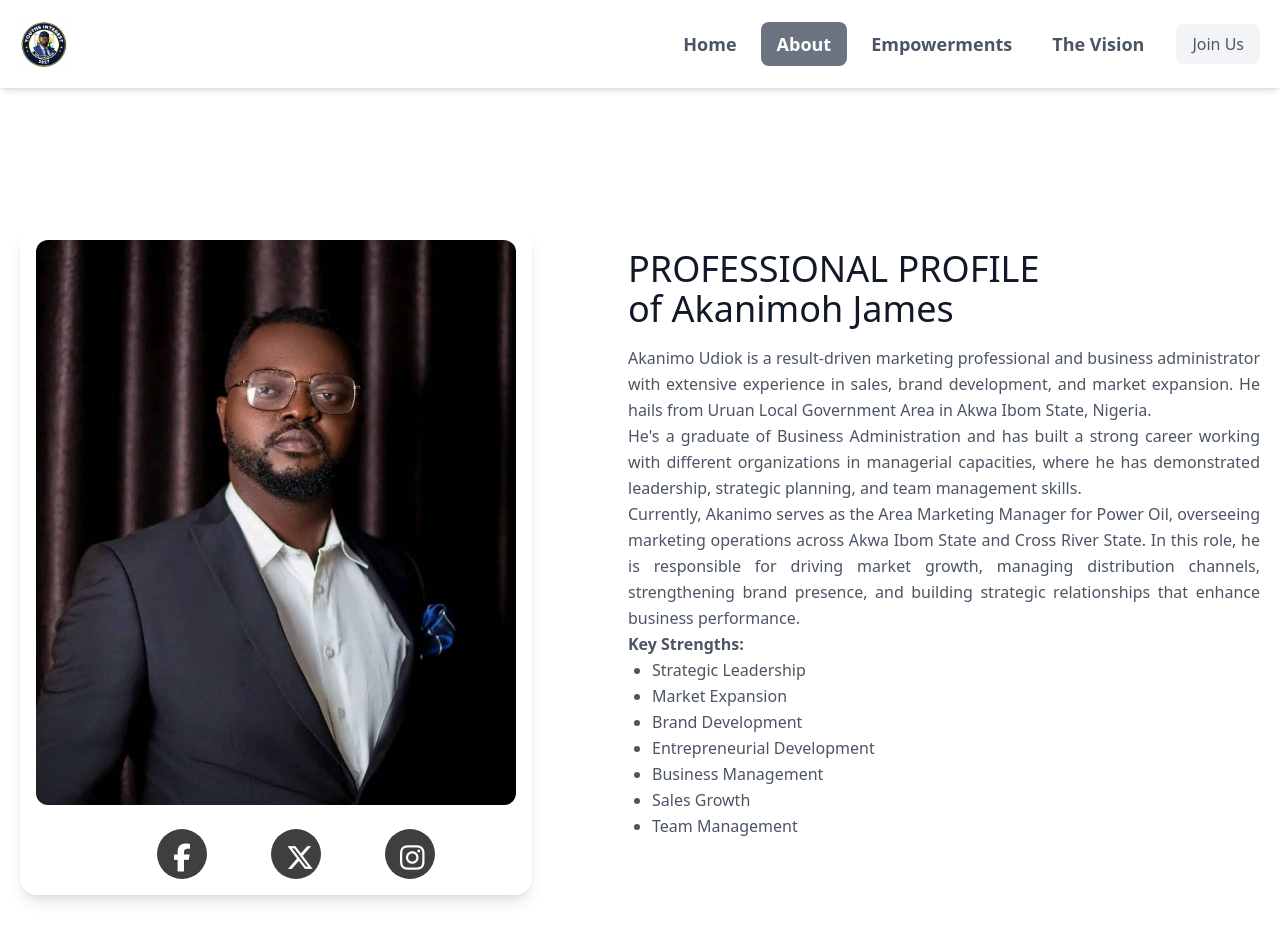
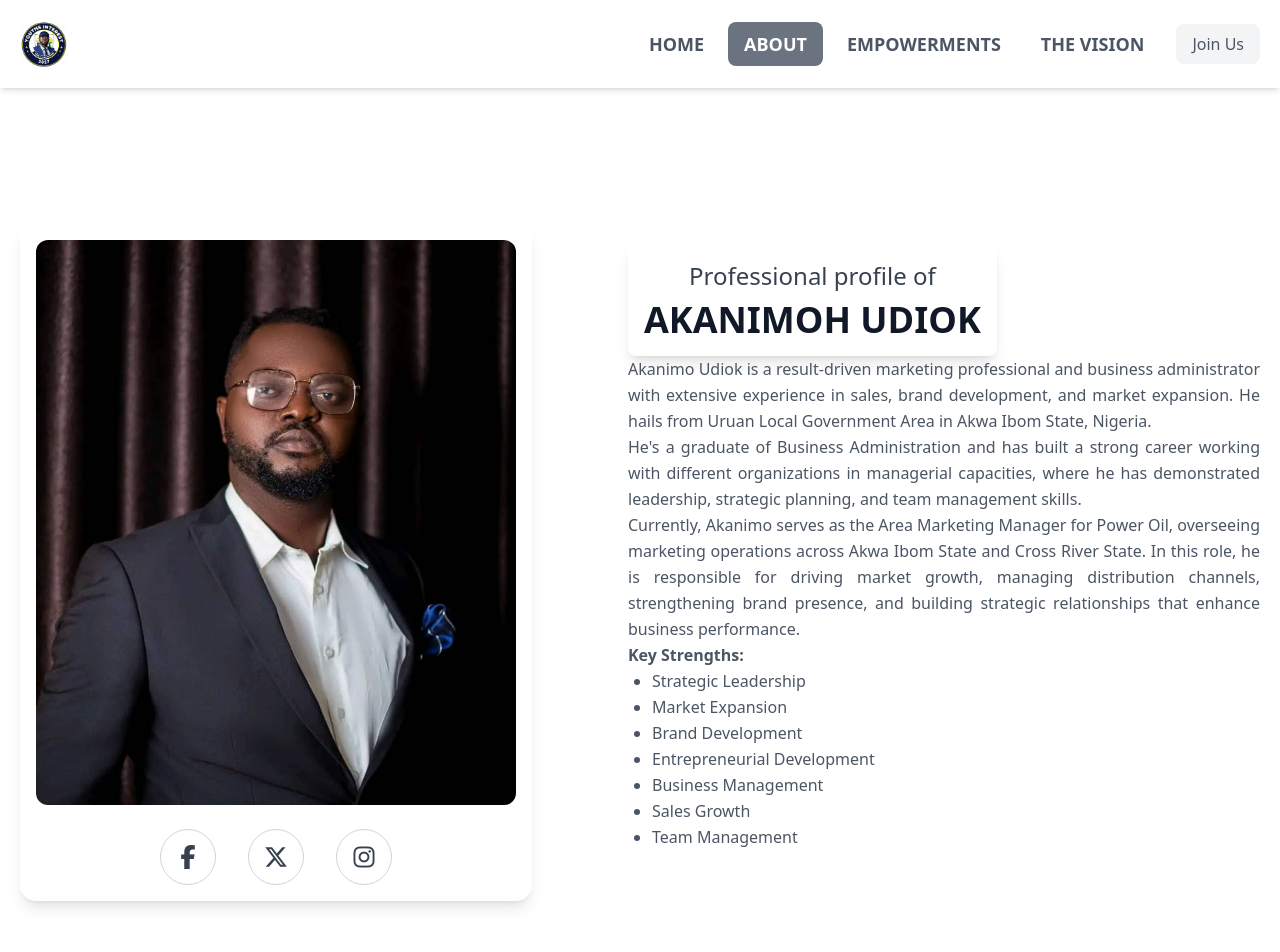
Before and after one commit to otubaba/youthinterest2027, a plain HTML site: page about.html in a window 1280 px wide. Shown: the top 952 px of the page. Drawn offline with nearby package versions, Linux system fonts and the light colour scheme.

Commit message:
about.html

```diff
--- a/about.html
+++ b/about.html
@@ -3,7 +3,11 @@
 <head>
     <meta charset="UTF-8">
     <meta name="viewport" content="width=device-width, initial-scale=1.0">
-    <title>The Youth Interest 2027</title>
+    <title>The Youth Vision 2027</title>
+
+    <!-- Favicon -->
+    <link rel="icon" type="image/jpeg" href="images/1.jpeg">
+
     <link rel="stylesheet" href="style.css">
     <script src="https://cdn.tailwindcss.com"></script>
 </head>
@@ -29,10 +33,10 @@
 
       <!-- NAV -->
       <nav class="flex flex-col md:flex-row md:ml-auto md:space-x-2 mt-4 md:mt-0">
-        <a class="px-4 py-2 text-lg font-bold rounded-lg hover:bg-gray-500 hover:text-white" href="index.html">Home</a>
-        <a class="px-4 py-2 text-lg font-bold rounded-lg hover:bg-gray-500 hover:text-white" href="about.html">About</a>
-        <a class="px-4 py-2 text-lg font-bold rounded-lg hover:bg-gray-500 hover:text-white" href="empowerments.html">Empowerments</a>
-        <a class="px-4 py-2 text-lg font-bold rounded-lg hover:bg-gray-500 hover:text-white" href="vision.html">The Vision</a>
+        <a class="px-4 py-2 text-lg font-bold rounded-lg hover:bg-gray-500 hover:text-white" href="index.html">HOME</a>
+        <a class="px-4 py-2 text-lg font-bold rounded-lg hover:bg-gray-500 hover:text-white" href="about.html">ABOUT</a>
+        <a class="px-4 py-2 text-lg font-bold rounded-lg hover:bg-gray-500 hover:text-white" href="empowerments.html">EMPOWERMENTS</a>
+        <a class="px-4 py-2 text-lg font-bold rounded-lg hover:bg-gray-500 hover:text-white" href="vision.html">THE VISION</a>
       </nav>
 
       <!-- BUTTON -->
@@ -56,16 +60,55 @@
                     <img class="object-cover object-center rounded-xl w-full" alt="hero" src="images/7.jpeg">
 
                 <!-- Icons -->
-                    <ul class="flex justify-center gap-6 pt-6 text-xl text-gray-700 icon">
-                        <li><i class="fa-brands fa-facebook-f"></i></li>
-                        <li><i class="fa-brands fa-x-twitter"></i></li>
-                        <li><i class="fa-brands fa-instagram"></i></li>
+                    <!-- Icons -->
+                    <ul class="flex justify-center items-center gap-4 sm:gap-6 md:gap-8 pt-4 sm:pt-6 icons">
+
+                    <li>
+                        <a href="#" class="flex items-center justify-center
+                        w-10 h-10 sm:w-12 sm:h-12 md:w-14 md:h-14
+                        rounded-full border border-gray-300
+                        text-gray-700 text-lg sm:text-xl md:text-2xl
+                        transition-all duration-300
+                        hover:bg-blue-600 hover:text-white hover:scale-110">
+                        <i class="fa-brands fa-facebook-f"></i>
+                        </a>
+                    </li>
+
+                    <li>
+                        <a href="#" class="flex items-center justify-center
+                        w-10 h-10 sm:w-12 sm:h-12 md:w-14 md:h-14
+                        rounded-full border border-gray-300
+                        text-gray-700 text-lg sm:text-xl md:text-2xl
+                        transition-all duration-300
+                        hover:bg-black hover:text-white hover:scale-110">
+                        <i class="fa-brands fa-x-twitter"></i>
+                        </a>
+                    </li>
+
+                    <li>
+                        <a href="#" class="flex items-center justify-center
+                        w-10 h-10 sm:w-12 sm:h-12 md:w-14 md:h-14
+                        rounded-full border border-gray-300
+                        text-gray-700 text-lg sm:text-xl md:text-2xl
+                        transition-all duration-300
+                        hover:bg-pink-500 hover:text-white hover:scale-110">
+                        <i class="fa-brands fa-instagram"></i>
+                        </a>
+                    </li>
+
                     </ul>
                 </div>
             <div class="lg:flex-grow md:w-1/2 lg:pl-24 md:pl-16 flex flex-col md:items-start md:text-left items-center text-center">
-            <h1 class="title-font sm:text-4xl text-3xl mb-4 font-medium text-gray-900">PROFESSIONAL PROFILE
-                <br class="hidden lg:inline-block">of Akanimoh James
+                <div class="text-center p-4 bg-white shadow-lg rounded-lg inline-block">
+                    <h3 class="title-font text-xl sm:text-2xl mb-2 font-medium text-gray-700 profile-subtitle">
+                        Professional profile of
+                    </h3>
+                    <h1 class="title-font sm:text-4xl text-3xl font-bold text-gray-900 profile-name">
+                        AKANIMOH UDIOK
                     </h1>
+                </div>
+
+
                 <div class="mb-8 leading-relaxed text-justify">
                     <p>
                         Akanimo Udiok is a result-driven marketing professional and business administrator with extensive experience in sales, brand development, and market expansion. He hails from Uruan Local Government Area in Akwa Ibom State, Nigeria.
```
Lines whose indentation alone changed are shown as unchanged.
